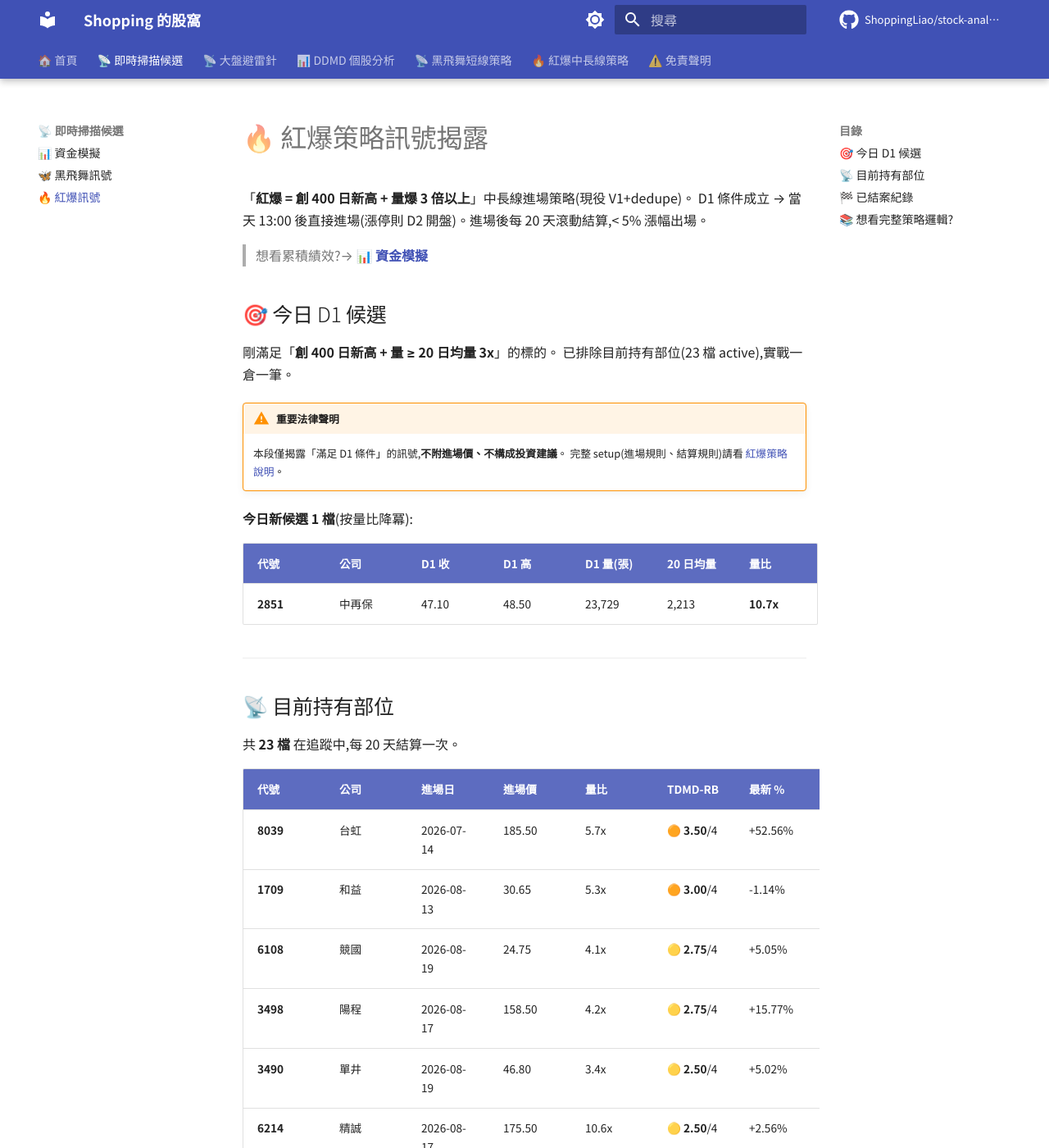
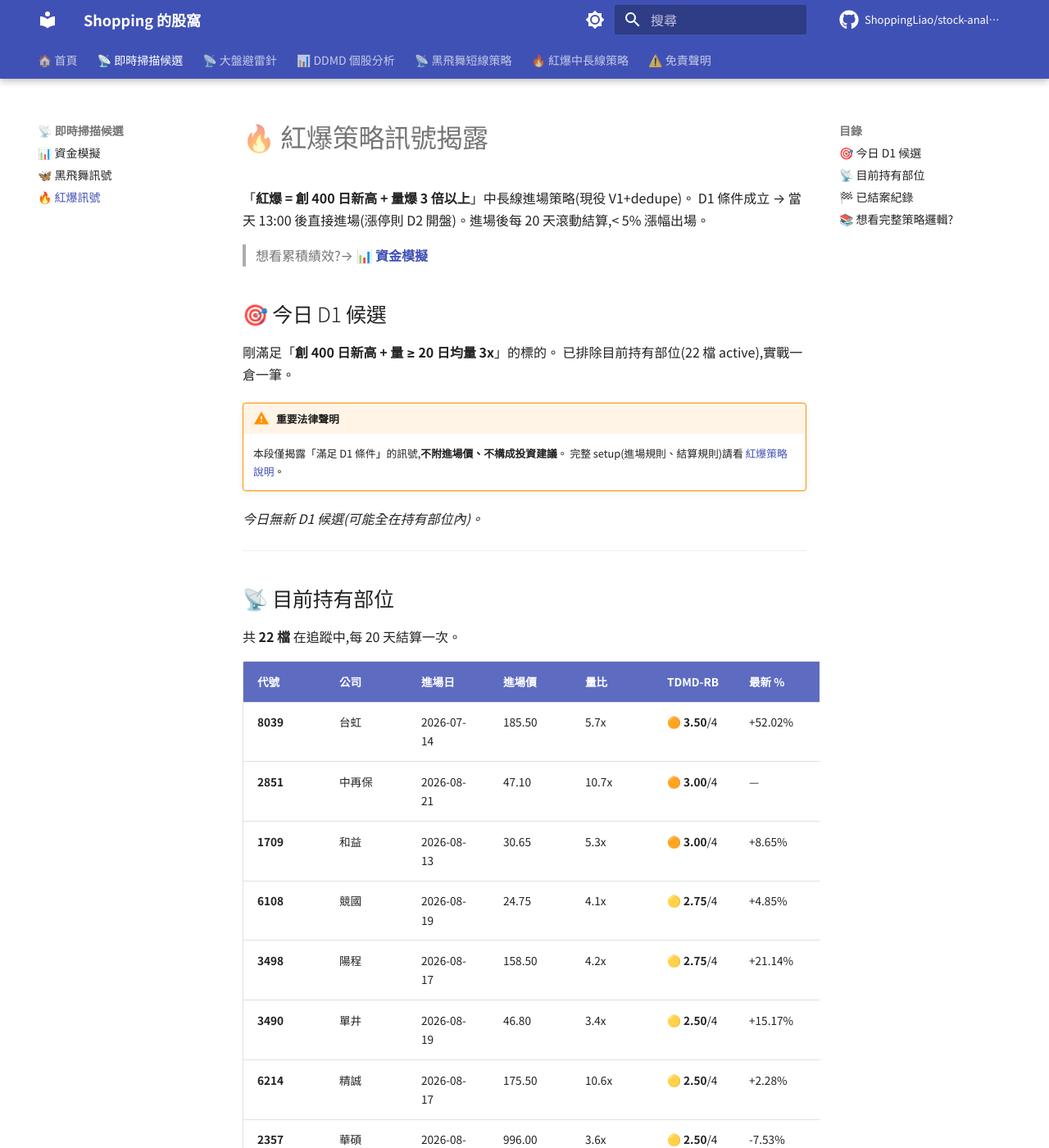
Before and after one commit to ShoppingLiao/stock-analysis-public, an MkDocs documentation site: the page built from docs/signals_red_burst.md, in a window 1280 px wide and 1400 px high. Shown: the whole window at 82% size. Built offline with MkDocs 1.6.1 and Material for MkDocs 9.7.7, drawn with Linux system fonts in a browser that asks for light colours; comment, search, counter and statistics services are not loaded; some of the changed text lies outside the part shown.

Commit message:
docs(signals): update BB + RB + capital (2026-08-21)

```diff
--- a/docs/signals_red_burst.md
+++ b/docs/signals_red_burst.md
@@ -8,49 +8,44 @@ D1 條件成立 → 當天 13:00 後直接進場(漲停則 D2 開盤)。進場
 ## 🎯 今日 D1 候選
 
 剛滿足「**創 400 日新高 + 量 ≥ 20 日均量 3x**」的標的。
-已排除目前持有部位(23 檔 active),實戰一倉一筆。
+已排除目前持有部位(22 檔 active),實戰一倉一筆。
 
 !!! warning "重要法律聲明"
     本段僅揭露「滿足 D1 條件」的訊號,**不附進場價、不構成投資建議**。
     完整 setup(進場規則、結算規則)請看 [紅爆策略說明](about/strategy_red_burst.md)。
 
-**今日新候選 1 檔**(按量比降冪):
-
-| 代號 | 公司 | D1 收 | D1 高 | D1 量(張) | 20 日均量 | 量比 |
-|------|------|-------|-------|-----------|-----------|------|
-| **2851** | 中再保 | 47.10 | 48.50 | 23,729 | 2,213 | **10.7x** |
+*今日無新 D1 候選(可能全在持有部位內)。*
 
 ---
 
 ## 📡 目前持有部位
 
-共 **23 檔** 在追蹤中,每 20 天結算一次。
+共 **22 檔** 在追蹤中,每 20 天結算一次。
 
 | 代號 | 公司 | 進場日 | 進場價 | 量比 | TDMD-RB | 最新 % | MFE | MAE | review |
 |------|------|--------|--------|------|---------|--------|-----|-----|--------|
-| **8039** | 台虹 | 2026-07-14 | 185.50 | 5.7x | 🟠 **3.50**/4 | +52.56% | +60.92% | -14.82% | 1/10 |
-| **1709** | 和益 | 2026-08-13 | 30.65 | 5.3x | 🟠 **3.00**/4 | -1.14% | +10.44% | -3.75% | 0/10 |
-| **6108** | 競國 | 2026-08-19 | 24.75 | 4.1x | 🟡 **2.75**/4 | +5.05% | +7.47% | -2.42% | 0/10 |
-| **3498** | 陽程 | 2026-08-17 | 158.50 | 4.2x | 🟡 **2.75**/4 | +15.77% | +20.19% | -3.15% | 0/10 |
-| **3490** | 單井 | 2026-08-19 | 46.80 | 3.4x | 🟡 **2.50**/4 | +5.02% | +5.24% | +0.75% | 0/10 |
-| **6214** | 精誠 | 2026-08-17 | 175.50 | 10.6x | 🟡 **2.50**/4 | +2.56% | +3.42% | -1.14% | 0/10 |
-| **2357** | 華碩 | 2026-08-14 | 996.00 | 3.6x | 🟡 **2.50**/4 | -8.33% | -1.00% | -10.54% | 0/10 |
-| **2103** | 台橡 | 2026-08-11 | 28.65 | 5.0x | 🟡 **2.50**/4 | -2.79% | -1.05% | -6.46% | 0/10 |
-| **2301** | 光寶科 | 2026-08-05 | 249.00 | 4.1x | 🟡 **2.50**/4 | +7.23% | +15.06% | -2.01% | 0/10 |
-| **2395** | 研華 | 2026-07-09 | 547.00 | 3.1x | 🟡 **2.50**/4 | +23.03% | +29.62% | -9.78% | 1/10 |
-| **2637** | 慧洋-KY | 2026-08-19 | 91.80 | 4.6x | 🟡 **2.25**/4 | +3.16% | +4.58% | -1.42% | 0/10 |
-| **2006** | 東和鋼鐵 | 2026-08-06 | 86.20 | 3.1x | 🟡 **2.25**/4 | -4.87% | +3.48% | -8.93% | 0/10 |
-| **3577** | 泓格 | 2026-07-24 | 146.50 | 5.5x | 🟡 **2.25**/4 | -21.50% | +1.02% | -25.60% | 0/10 |
-| **6265** | 方土昶 | 2026-08-17 | 63.30 | 3.2x | 🟡 **2.00**/4 | -10.74% | +2.69% | -13.90% | 0/10 |
-| **2027** | 大成鋼 | 2026-08-13 | 50.40 | 3.0x | 🟡 **2.00**/4 | +0.20% | +2.38% | -7.04% | 0/10 |
-| **2030** | 彰源 | 2026-08-10 | 20.45 | 11.6x | 🟡 **2.00**/4 | +6.85% | +8.80% | +0.00% | 0/10 |
-| **5880** | 合庫金 | 2026-07-30 | 27.00 | 3.6x | 🟡 **2.00**/4 | -8.15% | +2.41% | -11.67% | 0/10 |
-| **1301** | 台塑 | 2026-06-25 | 58.00 | 3.2x | 🟡 **2.00**/4 | -0.34% | +20.34% | -10.17% | 1/10 |
-| **2465** | 麗臺 | 2026-08-11 | 86.90 | 3.0x | ⚪ **1.75**/4 | -1.04% | +22.55% | -2.88% | 0/10 |
-| **6446** | 藥華藥 | 2026-05-14 | 780.00 | 3.9x | ⚪ **1.75**/4 | +76.28% | +101.28% | -0.64% | 3/10 |
-| **2359** | 所羅門 | 2026-08-18 | 177.50 | 3.8x | ⚪ **1.50**/4 | -10.99% | +1.69% | -13.80% | 0/10 |
-| **2634** | 漢翔 | 2026-07-22 | 64.40 | 3.3x | ⚪ **1.50**/4 | +12.27% | +18.79% | -9.94% | 1/10 |
-| **2425** | 承啟 | 2026-08-04 | 50.20 | 3.7x | ⚪ **1.25**/4 | -23.11% | +5.38% | -24.20% | 0/10 |
+| **8039** | 台虹 | 2026-07-14 | 185.50 | 5.7x | 🟠 **3.50**/4 | +52.02% | +64.96% | -14.82% | 1/10 |
+| **2851** | 中再保 | 2026-08-21 | 47.10 | 10.7x | 🟠 **3.00**/4 | — | — | — | 0/10 |
+| **1709** | 和益 | 2026-08-13 | 30.65 | 5.3x | 🟠 **3.00**/4 | +8.65% | +10.44% | -3.75% | 0/10 |
+| **6108** | 競國 | 2026-08-19 | 24.75 | 4.1x | 🟡 **2.75**/4 | +4.85% | +7.47% | -2.42% | 0/10 |
+| **3498** | 陽程 | 2026-08-17 | 158.50 | 4.2x | 🟡 **2.75**/4 | +21.14% | +21.77% | -3.15% | 0/10 |
+| **3490** | 單井 | 2026-08-19 | 46.80 | 3.4x | 🟡 **2.50**/4 | +15.17% | +15.17% | +0.75% | 0/10 |
+| **6214** | 精誠 | 2026-08-17 | 175.50 | 10.6x | 🟡 **2.50**/4 | +2.28% | +3.42% | -1.14% | 0/10 |
+| **2357** | 華碩 | 2026-08-14 | 996.00 | 3.6x | 🟡 **2.50**/4 | -7.53% | -1.00% | -10.54% | 0/10 |
+| **2103** | 台橡 | 2026-08-11 | 28.65 | 5.0x | 🟡 **2.50**/4 | -0.87% | +0.52% | -6.46% | 0/10 |
+| **2301** | 光寶科 | 2026-08-05 | 249.00 | 4.1x | 🟡 **2.50**/4 | +4.82% | +15.06% | -2.01% | 0/10 |
+| **2395** | 研華 | 2026-07-09 | 547.00 | 3.1x | 🟡 **2.50**/4 | +18.65% | +29.62% | -9.78% | 1/10 |
+| **2637** | 慧洋-KY | 2026-08-19 | 91.80 | 4.6x | 🟡 **2.25**/4 | +11.11% | +13.29% | -1.42% | 0/10 |
+| **2006** | 東和鋼鐵 | 2026-08-06 | 86.20 | 3.1x | 🟡 **2.25**/4 | -5.34% | +3.48% | -8.93% | 0/10 |
+| **6265** | 方土昶 | 2026-08-17 | 63.30 | 3.2x | 🟡 **2.00**/4 | -6.00% | +2.69% | -13.90% | 0/10 |
+| **2027** | 大成鋼 | 2026-08-13 | 50.40 | 3.0x | 🟡 **2.00**/4 | -0.20% | +2.38% | -7.04% | 0/10 |
+| **2030** | 彰源 | 2026-08-10 | 20.45 | 11.6x | 🟡 **2.00**/4 | +9.05% | +10.02% | +0.00% | 0/10 |
+| **5880** | 合庫金 | 2026-07-30 | 27.00 | 3.6x | 🟡 **2.00**/4 | -7.22% | +2.41% | -11.67% | 0/10 |
+| **2465** | 麗臺 | 2026-08-11 | 86.90 | 3.0x | ⚪ **1.75**/4 | -1.15% | +22.55% | -2.88% | 0/10 |
+| **6446** | 藥華藥 | 2026-05-14 | 780.00 | 3.9x | ⚪ **1.75**/4 | +79.49% | +101.28% | -0.64% | 3/10 |
+| **2359** | 所羅門 | 2026-08-18 | 177.50 | 3.8x | ⚪ **1.50**/4 | -15.49% | +1.69% | -16.06% | 0/10 |
+| **2634** | 漢翔 | 2026-07-22 | 64.40 | 3.3x | ⚪ **1.50**/4 | +7.61% | +18.79% | -9.94% | 1/10 |
+| **2425** | 承啟 | 2026-08-04 | 50.20 | 3.7x | ⚪ **1.25**/4 | -25.20% | +5.38% | -25.20% | 0/10 |
 
 > TDMD-RB:🔴 主力(4)/🟠 中倉(3)/🟡 試單(2)/⚪ 觀察(<2)。T=突破力道+多頭陡峭、D=量爆強度、M=籌碼三條合一、Dr=LLM 題材。
 
@@ -58,10 +53,12 @@ D1 條件成立 → 當天 13:00 後直接進場(漲停則 D2 開盤)。進場
 
 ## 🏁 已結案紀錄
 
-共 **227 筆** 已結案,勝率 **32.2%**,平均報酬 **-3.02%**
+共 **229 筆** 已結案,勝率 **32.3%**,平均報酬 **-3.08%**
 
 | 代號 | 公司 | 進場日 | 出場日 | 進場價 | 出場價 | 報酬 | 出場原因 |
 |------|------|--------|--------|--------|--------|------|---------|
+| 3577 | 泓格 | 2026-07-24 | 2026-08-21 | 146.50 | 113.00 | -22.87% | 20 天結算 漲幅 -22.87% < 5% |
+| 1301 | 台塑 | 2026-06-25 | 2026-08-21 | 58.00 | 59.40 | **+2.41%** | 40 天結算 漲幅 -5.26% < 5% |
 | 3088 | 艾訊 | 2026-07-23 | 2026-08-20 | 154.00 | 125.00 | -18.83% | 20 天結算 漲幅 -18.83% < 5% |
 | 6414 | 樺漢 | 2026-07-22 | 2026-08-19 | 470.00 | 408.50 | -13.09% | 20 天結算 漲幅 -13.09% < 5% |
 | 2484 | 希華 | 2026-05-25 | 2026-08-19 | 54.20 | 73.00 | **+34.69%** | 60 天結算 漲幅 1.25% < 5% |
@@ -70,18 +67,16 @@ D1 條件成立 → 當天 13:00 後直接進場(漲停則 D2 開盤)。進場
 | 6505 | 台塑化 | 2026-07-16 | 2026-08-13 | 74.50 | 69.80 | -6.31% | 20 天結算 漲幅 -6.31% < 5% |
 | 8383 | 千附 | 2026-07-14 | 2026-08-11 | 84.20 | 68.60 | -18.53% | 20 天結算 漲幅 -18.53% < 5% |
 | 8071 | 能率網通 | 2026-06-12 | 2026-08-11 | 24.50 | 23.25 | -5.10% | 40 天結算 漲幅 -14.84% < 5% |
+| 6538 | 倉和 | 2026-07-14 | 2026-08-11 | 156.00 | 147.00 | -5.77% | 20 天結算 漲幅 -5.77% < 5% |
+| 6488 | 環球晶 | 2026-07-14 | 2026-08-11 | 1515.00 | 849.00 | -43.96% | 20 天結算 漲幅 -43.96% < 5% |
 | 4541 | 晟田 | 2026-07-14 | 2026-08-11 | 70.60 | 66.30 | -6.09% | 20 天結算 漲幅 -6.09% < 5% |
-| 6488 | 環球晶 | 2026-07-14 | 2026-08-11 | 1515.00 | 849.00 | -43.96% | 20 天結算 漲幅 -43.96% < 5% |
-| 6538 | 倉和 | 2026-07-14 | 2026-08-11 | 156.00 | 147.00 | -5.77% | 20 天結算 漲幅 -5.77% < 5% |
+| 8261 | 富鼎 | 2026-05-14 | 2026-08-10 | 136.00 | 179.00 | **+31.62%** | 60 天結算 漲幅 -38.80% < 5% |
 | 6259 | 百徽 | 2026-05-14 | 2026-08-10 | 24.35 | 30.25 | **+24.23%** | 60 天結算 漲幅 -19.55% < 5% |
 | 5488 | 松普 | 2026-07-13 | 2026-08-10 | 17.80 | 13.45 | -24.44% | 20 天結算 漲幅 -24.44% < 5% |
-| 8261 | 富鼎 | 2026-05-14 | 2026-08-10 | 136.00 | 179.00 | **+31.62%** | 60 天結算 漲幅 -38.80% < 5% |
 | 6166 | 凌華 | 2026-05-13 | 2026-08-07 | 111.50 | 141.00 | **+26.46%** | 60 天結算 漲幅 4.83% < 5% |
 | 6116 | 彩晶 | 2026-05-13 | 2026-08-07 | 11.25 | 13.55 | **+20.44%** | 60 天結算 漲幅 -21.22% < 5% |
-| 3481 | 群創 | 2026-05-13 | 2026-08-07 | 37.50 | 47.55 | **+26.80%** | 60 天結算 漲幅 -27.18% < 5% |
 | 3236 | 千如 | 2026-05-13 | 2026-08-07 | 38.85 | 40.90 | **+5.28%** | 60 天結算 漲幅 -32.73% < 5% |
 | 2492 | 華新科 | 2026-05-13 | 2026-08-07 | 200.00 | 251.00 | **+25.50%** | 60 天結算 漲幅 -46.08% < 5% |
-| 4542 | 科嶠 | 2026-06-10 | 2026-08-07 | 327.00 | 290.00 | -11.31% | 40 天結算 漲幅 -20.66% < 5% |
 
 *僅顯示最近 20 筆,完整紀錄會累積在內部 journal。*
 
```
Also changed, not shown: docs/signals_capital.md (+14 -14 lines).
